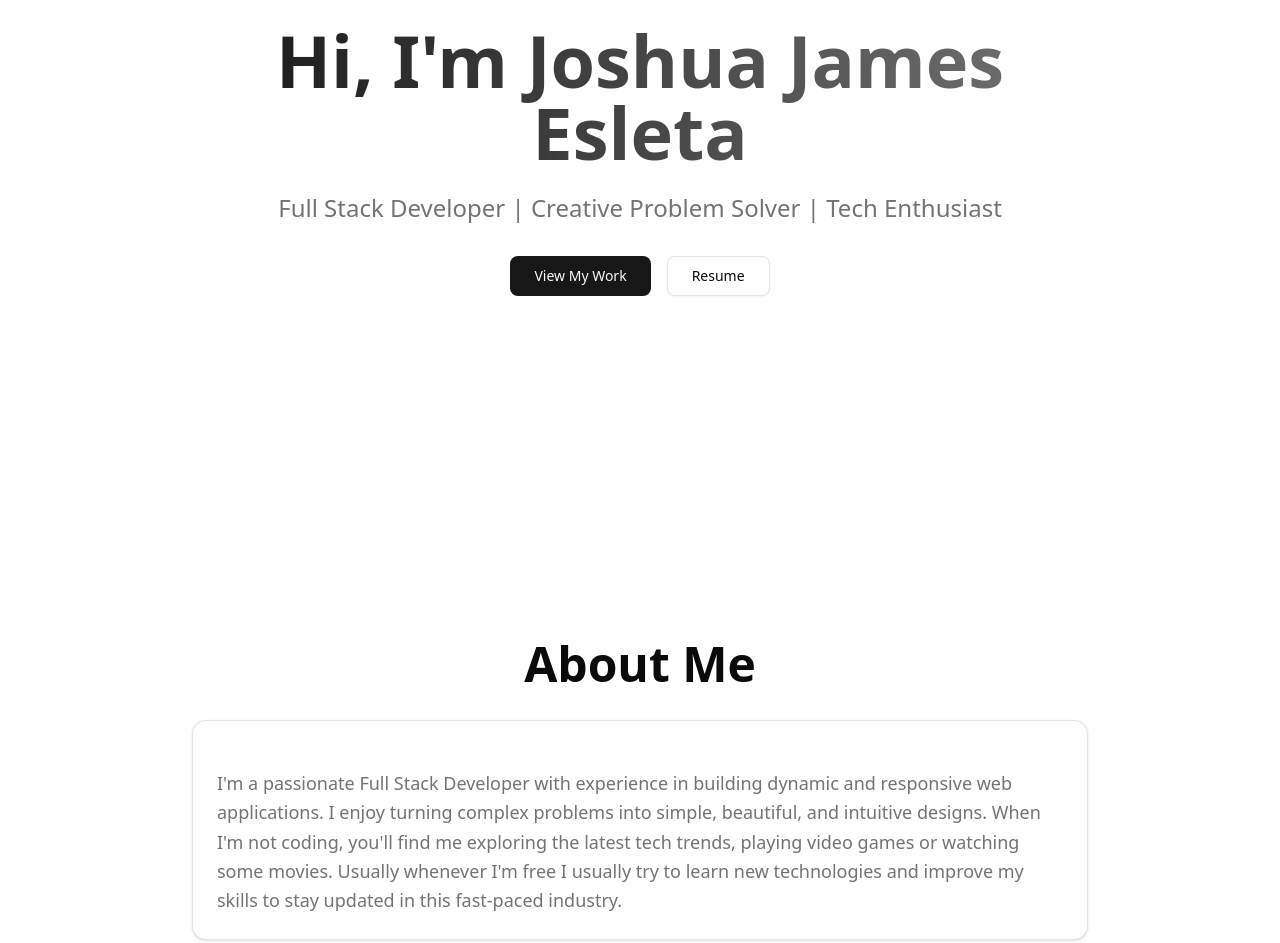
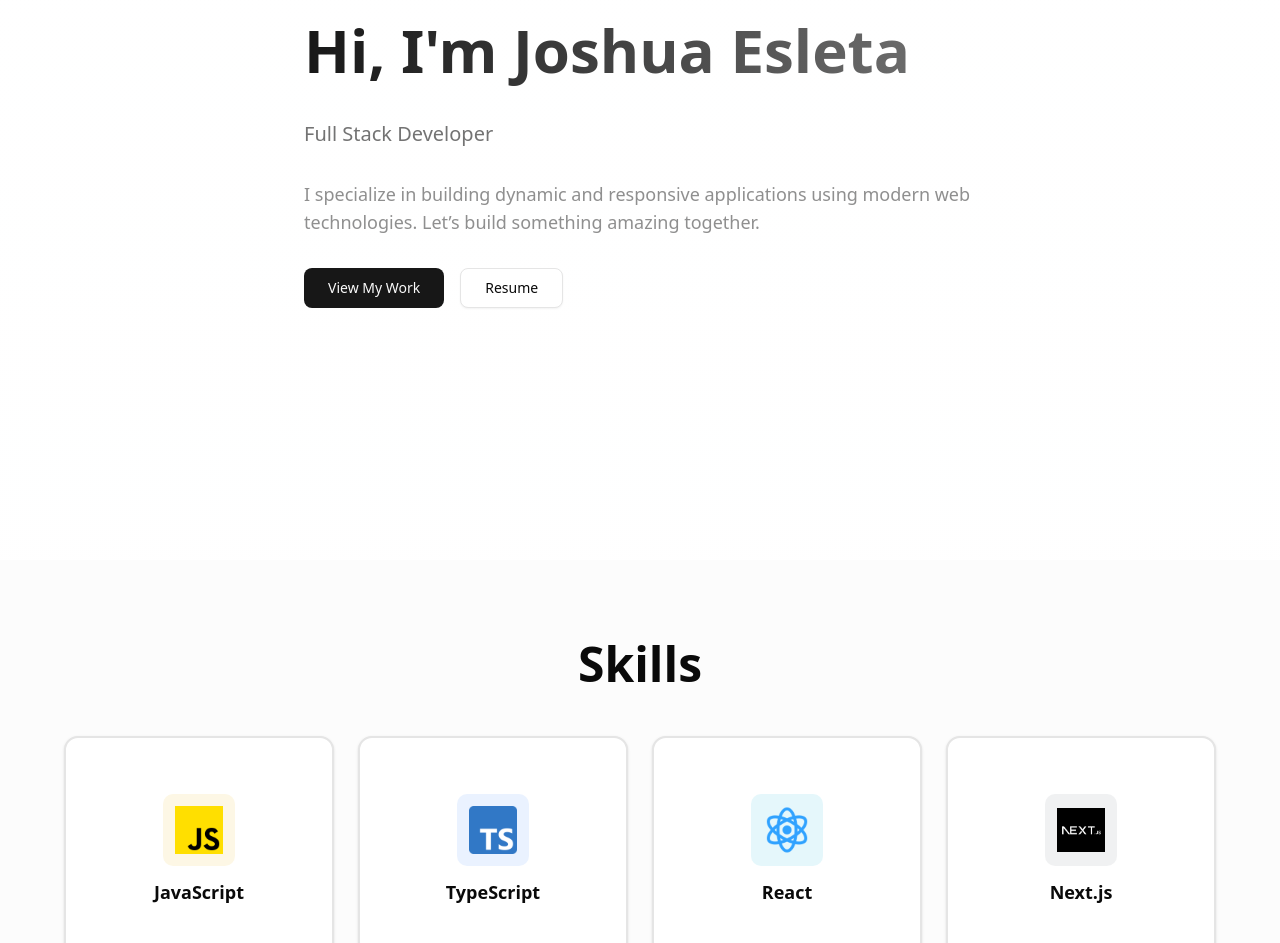
Before and after one commit to chiwasushuba/portfolio, a Next.js app: page / in a window 1280 px wide. Shown: the part 240-1183 px from the top of the page. Built offline with nearby package versions, Linux system fonts and the light colour scheme.

Commit message:
refactor: removed about

```diff
--- a/app/page.tsx
+++ b/app/page.tsx
@@ -1,7 +1,6 @@
 import React from 'react'
 
 import Hero from '@/components/sections/Hero';
-import About from '@/components/sections/About';
 import Skills from '@/components/sections/Skills';
 import Experience from '@/components/sections/Experience';
 import Projects from '@/components/sections/Projects';
@@ -16,7 +15,6 @@ export default function Home() {
       <Navigation />
       <ThemeToggle />
       <Hero />
-      <About />
       <Skills />
       <Experience />
       <Projects />
--- a/components/sections/About.tsx
+++ /dev/null
@@ -1,23 +0,0 @@
-import FadeIn from '@/components/animation/FadeIn';
-import { Card, CardContent } from '@/components/ui/card';
-
-export default function About() {
-  return (
-    <section id="about" className="py-20 px-4">
-      <div className="max-w-4xl mx-auto">
-        <FadeIn>
-          <h2 className="text-4xl md:text-5xl font-bold mb-8 text-center">About Me</h2>
-        </FadeIn>
-        <FadeIn delay={0.2}>
-          <Card>
-            <CardContent className="pt-6">
-              <p className="text-lg text-muted-foreground leading-relaxed">
-                I'm a passionate Full Stack Developer with experience in building dynamic and responsive web applications. I enjoy turning complex problems into simple, beautiful, and intuitive designs. When I'm not coding, you'll find me exploring the latest tech trends, playing video games or watching some movies. Usually whenever I'm free I usually try to learn new technologies and improve my skills to stay updated in this fast-paced industry.
-              </p>
-            </CardContent>
-          </Card>
-        </FadeIn>
-      </div>
-    </section>
-  );
-}
--- a/components/sections/Hero.tsx
+++ b/components/sections/Hero.tsx
@@ -4,20 +4,34 @@ import { Button } from '@/components/ui/button';
 
 export default function Hero() {
   return (
-    <section id="home" className="min-h-screen flex items-center justify-center px-4">
-      <div className="max-w-4xl mx-auto text-center">
+    <section
+      id="home"
+      className="min-h-screen flex items-center justify-center px-6 py-20"
+    >
+      <div className="max-w-3xl mx-auto text-center md:text-left space-y-8">
+
         <FadeIn>
-          <h1 className="text-5xl md:text-7xl font-bold mb-6 bg-gradient-to-r from-primary to-primary/60 bg-clip-text text-transparent">
-            Hi, I'm <TypeWriter text="Joshua James Esleta" delay={500} speed={80} />
+          <h1 className="text-4xl md:text-6xl font-bold leading-tight bg-gradient-to-r from-primary to-primary/60 bg-clip-text text-transparent">
+            Hi, I&apos;m{" "}
+            <TypeWriter text="Joshua Esleta" delay={500} speed={80} />
           </h1>
         </FadeIn>
-        <FadeIn delay={0.2}>
-          <p className="text-xl md:text-2xl text-muted-foreground mb-8">
-            Full Stack Developer | Creative Problem Solver | Tech Enthusiast
+
+        <FadeIn delay={0.15}>
+          <p className="text-lg md:text-xl text-muted-foreground">
+            Full Stack Developer
           </p>
         </FadeIn>
-        <FadeIn delay={0.4}>
-          <div className="flex gap-4 justify-center">
+
+        <FadeIn delay={0.25}>
+          <p className="text-base md:text-lg text-muted-foreground/80 max-w-2xl">
+            I specialize in building dynamic and responsive applications using
+            modern web technologies. Let’s build something amazing together.
+          </p>
+        </FadeIn>
+
+        <FadeIn delay={0.35}>
+          <div className="flex gap-4 justify-center md:justify-start">
             <Button size="lg" asChild>
               <a href="#projects">View My Work</a>
             </Button>
@@ -26,6 +40,7 @@ export default function Hero() {
             </Button>
           </div>
         </FadeIn>
+
       </div>
     </section>
   );
```
